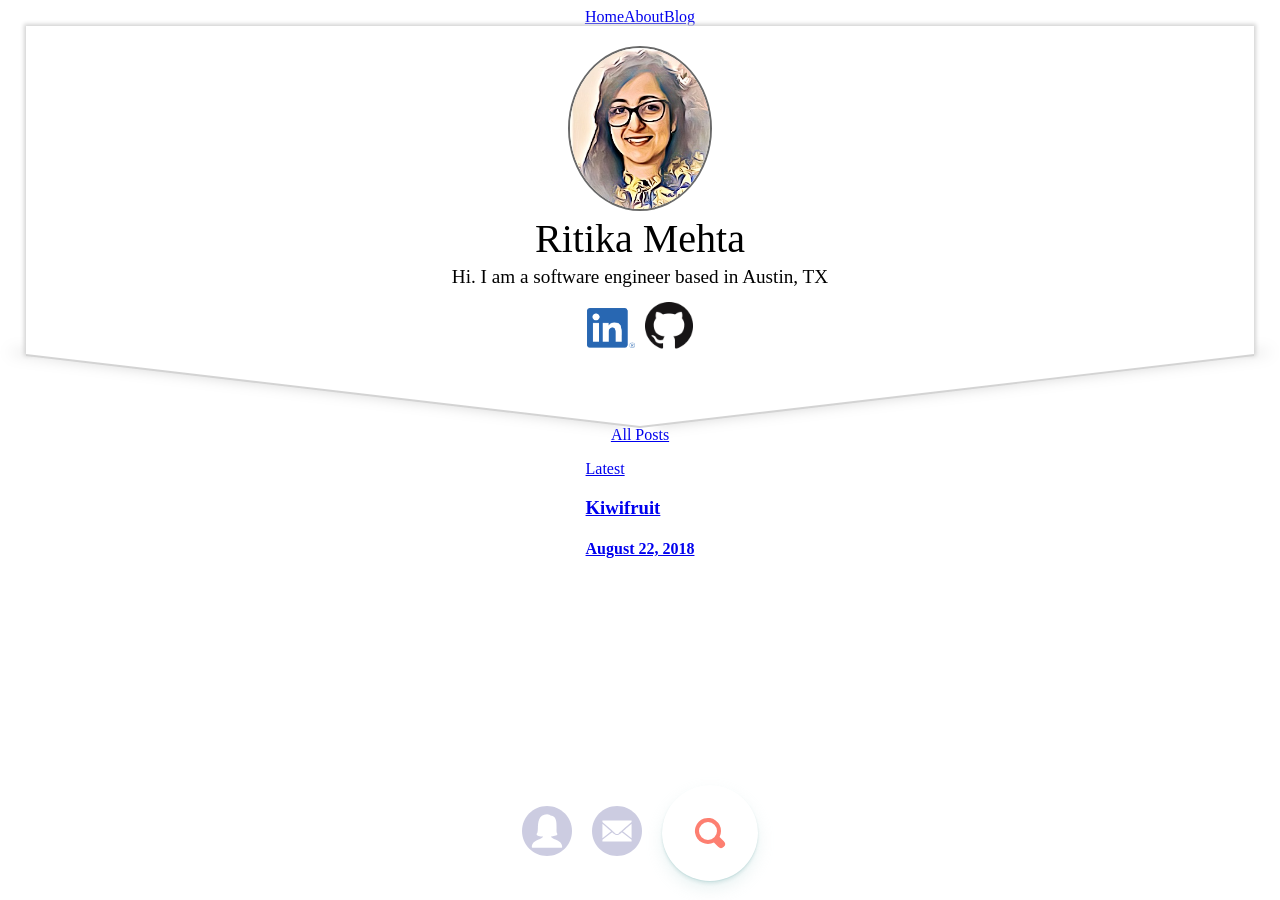
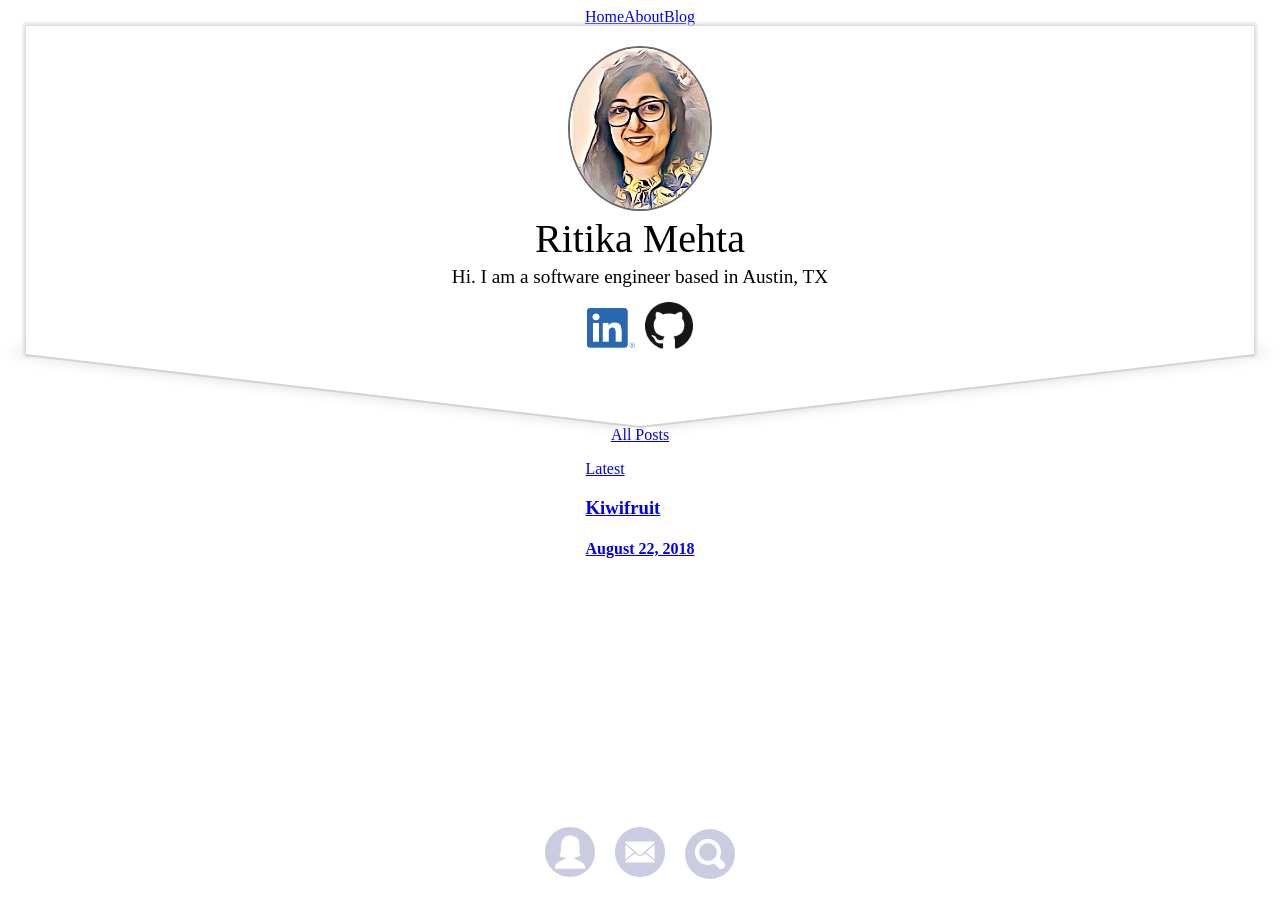
Before and after one commit to mehtarit/Folio, a Jekyll site: the page built from index.html, in a window 1280 px wide. Built offline with Jekyll 4.4.1, drawn with Linux system fonts in a browser that asks for light colours; some web fonts are replaced; comment, search, counter and statistics services are not loaded.

Commit message:
improve search formatting still have a long way to go

```diff
--- a/_includes/footer.html
+++ b/_includes/footer.html
@@ -109,7 +110,7 @@
         >
           <rect class="fill-none" width="32" height="32" />
           <path
-            class="fill-currentcolor"
+            fill="black"
             d="M18.82813,16,29.41406,5.41406a1.99979,1.99979,0,0,0-2.82812-2.82812L16,13.17188,5.41406,2.58594A1.99979,1.99979,0,0,0,2.58594,5.41406L13.17188,16,2.58594,26.58594a1.99979,1.99979,0,1,0,2.82813,2.82813L16,18.82813,26.58594,29.41406a1.99979,1.99979,0,0,0,2.82813-2.82812Z"
           />
         </svg>
@@ -126,13 +127,13 @@
           autocapitalize="off"
           required
         />
-        <input type="submit" class="button button-search" value="search" />
+        <input type="submit" class="button button-search" />
         <svg
           xmlns="http://www.w3.org/2000/svg"
           width="32"
           height="32"
           viewBox="0 0 32 32"
-          class="icon"
+          class="icon search-symbol"
         >
           <rect class="fill-none" width="32" height="32" />
           <path
@@ -140,7 +141,6 @@
             d="M29.82861,24.17139,25.56519,19.908A13.0381,13.0381,0,1,0,19.908,25.56525l4.26343,4.26337a4.00026,4.00026,0,0,0,5.65723-5.65723ZM5,14a9,9,0,1,1,9,9A9.00984,9.00984,0,0,1,5,14Z"
           />
         </svg>
-        />
       </form>
       <ul id="search-results"></ul>
     </div>
--- a/assets/css/footer.scss
+++ b/assets/css/footer.scss
@@ -10,8 +10,8 @@
 $background: #f7fbfb;
 $background-2: #eaf5f5;
 $background-3: #bbd8d8;
-$primary: #fd7f71;
-$primary-2: #c3d8d7;
+$primary: white;
+$primary-2: #cccce1;
 $white: #fff;
 
 // Font stack
@@ -77,8 +77,8 @@
 // Icon
 // ---------------------------
 .icon {
-  width: 24px;
-  height: 24px;
+  width: 32px;
+  height: 32px;
   transition: 0.3s ease-out;
 
   @media (min-width: $breakpoint) {
@@ -114,14 +114,10 @@
   align-content: center;
 
   // Sizing
-  width: 96px;
-  height: 96px;
-  border-radius: 48px;
-
-  // Style
-  background-color: $white;
-  box-shadow: 0 1px 1px rgba($background-3, 0.6),
-    0 3px 3px rgba($background-3, 0.4), 0 8px 16px rgba($background-3, 0.3);
+  width: 50px;
+  height: 50px;
+  border-radius: 50%;
+  background-color: #cccce1;
 
   &:hover,
   &:focus {
@@ -194,7 +190,11 @@
 .input-search::placeholder {
   color: $primary-2;
 }
-
+.search-symbol {
+  bottom: 6.5vh;
+  position: relative;
+  left: 84vw;
+}
 // Overlay
 // ---------------------------
 .overlay {
@@ -213,7 +213,7 @@
   height: 100%;
 
   // Style
-  background-image: linear-gradient(to top, $background, $background-2);
+  background-image: linear-gradient(to top, #f7fbfb, #cccce1);
 
   @media (min-width: $breakpoint) {
     align-items: center;
```
Also changed, not shown: other parts of _includes/footer.html (+1 -0 lines).
